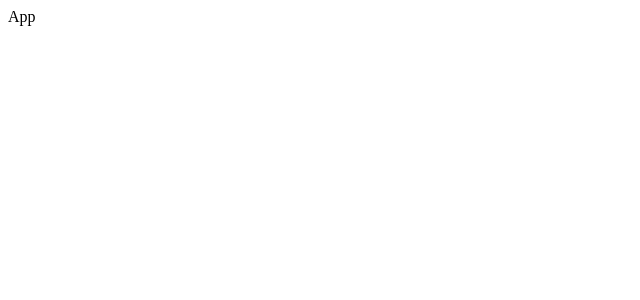
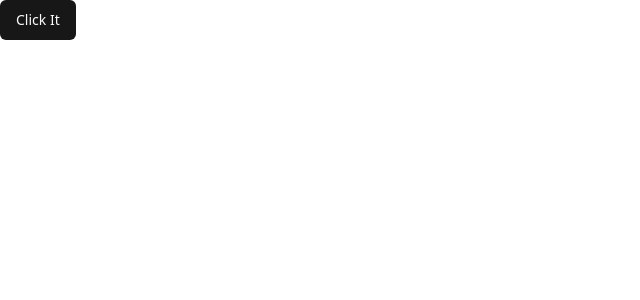
Before and after one commit to Sahilbalhra/E-book-Dashboard, a React (Vite) app: page / in a window 1280 px wide. Shown: the top 300 px of the page, without its empty margins (0-640 px from the left). Built offline with nearby package versions, Linux system fonts and the light colour scheme.

Commit message:
added shadcn-ui

```diff
--- a/src/App.tsx
+++ b/src/App.tsx
@@ -1,5 +1,11 @@
+import { Button } from "./components/ui/button";
+
 const App = () => {
-  return <div>App</div>;
+  return (
+    <>
+      <Button>Click It</Button>
+    </>
+  );
 };
 
 export default App;
--- /dev/null
+++ b/src/components/ui/button.tsx
@@ -0,0 +1,56 @@
+import * as React from "react"
+import { Slot } from "@radix-ui/react-slot"
+import { cva, type VariantProps } from "class-variance-authority"
+
+import { cn } from "@/lib/utils"
+
+const buttonVariants = cva(
+  "inline-flex items-center justify-center whitespace-nowrap rounded-md text-sm font-medium ring-offset-background transition-colors focus-visible:outline-none focus-visible:ring-2 focus-visible:ring-ring focus-visible:ring-offset-2 disabled:pointer-events-none disabled:opacity-50",
+  {
+    variants: {
+      variant: {
+        default: "bg-primary text-primary-foreground hover:bg-primary/90",
+        destructive:
+          "bg-destructive text-destructive-foreground hover:bg-destructive/90",
+        outline:
+          "border border-input bg-background hover:bg-accent hover:text-accent-foreground",
+        secondary:
+          "bg-secondary text-secondary-foreground hover:bg-secondary/80",
+        ghost: "hover:bg-accent hover:text-accent-foreground",
+        link: "text-primary underline-offset-4 hover:underline",
+      },
+      size: {
+        default: "h-10 px-4 py-2",
+        sm: "h-9 rounded-md px-3",
+        lg: "h-11 rounded-md px-8",
+        icon: "h-10 w-10",
+      },
+    },
+    defaultVariants: {
+      variant: "default",
+      size: "default",
+    },
+  }
+)
+
+export interface ButtonProps
+  extends React.ButtonHTMLAttributes<HTMLButtonElement>,
+    VariantProps<typeof buttonVariants> {
+  asChild?: boolean
+}
+
+const Button = React.forwardRef<HTMLButtonElement, ButtonProps>(
+  ({ className, variant, size, asChild = false, ...props }, ref) => {
+    const Comp = asChild ? Slot : "button"
+    return (
+      <Comp
+        className={cn(buttonVariants({ variant, size, className }))}
+        ref={ref}
+        {...props}
+      />
+    )
+  }
+)
+Button.displayName = "Button"
+
+export { Button, buttonVariants }
--- a/src/index.css
+++ b/src/index.css
@@ -0,0 +1,76 @@
+@tailwind base;
+  @tailwind components;
+  @tailwind utilities;
+
+  @layer base {
+    :root {
+      --background: 0 0% 100%;
+      --foreground: 0 0% 3.9%;
+
+      --card: 0 0% 100%;
+      --card-foreground: 0 0% 3.9%;
+
+      --popover: 0 0% 100%;
+      --popover-foreground: 0 0% 3.9%;
+
+      --primary: 0 0% 9%;
+      --primary-foreground: 0 0% 98%;
+
+      --secondary: 0 0% 96.1%;
+      --secondary-foreground: 0 0% 9%;
+
+      --muted: 0 0% 96.1%;
+      --muted-foreground: 0 0% 45.1%;
+
+      --accent: 0 0% 96.1%;
+      --accent-foreground: 0 0% 9%;
+
+      --destructive: 0 84.2% 60.2%;
+      --destructive-foreground: 0 0% 98%;
+
+      --border: 0 0% 89.8%;
+      --input: 0 0% 89.8%;
+      --ring: 0 0% 3.9%;
+
+      --radius: 0.5rem;
+    }
+
+    .dark {
+      --background: 0 0% 3.9%;
+      --foreground: 0 0% 98%;
+
+      --card: 0 0% 3.9%;
+      --card-foreground: 0 0% 98%;
+
+      --popover: 0 0% 3.9%;
+      --popover-foreground: 0 0% 98%;
+
+      --primary: 0 0% 98%;
+      --primary-foreground: 0 0% 9%;
+
+      --secondary: 0 0% 14.9%;
+      --secondary-foreground: 0 0% 98%;
+
+      --muted: 0 0% 14.9%;
+      --muted-foreground: 0 0% 63.9%;
+
+      --accent: 0 0% 14.9%;
+      --accent-foreground: 0 0% 98%;
+
+      --destructive: 0 62.8% 30.6%;
+      --destructive-foreground: 0 0% 98%;
+
+      --border: 0 0% 14.9%;
+      --input: 0 0% 14.9%;
+      --ring: 0 0% 83.1%;
+    }
+  }
+
+  @layer base {
+    * {
+      @apply border-border;
+    }
+    body {
+      @apply bg-background text-foreground;
+    }
+  }
--- /dev/null
+++ b/src/lib/utils.ts
@@ -0,0 +1,6 @@
+import { type ClassValue, clsx } from "clsx"
+import { twMerge } from "tailwind-merge"
+
+export function cn(...inputs: ClassValue[]) {
+  return twMerge(clsx(inputs))
+}
--- a/tailwind.config.js
+++ b/tailwind.config.js
@@ -1,8 +1,77 @@
 /** @type {import('tailwindcss').Config} */
-export default {
-  content: [],
+module.exports = {
+  darkMode: ["class"],
+  content: [
+    './pages/**/*.{ts,tsx}',
+    './components/**/*.{ts,tsx}',
+    './app/**/*.{ts,tsx}',
+    './src/**/*.{ts,tsx}',
+  ],
+  prefix: "",
   theme: {
-    extend: {},
+    container: {
+      center: true,
+      padding: "2rem",
+      screens: {
+        "2xl": "1400px",
+      },
+    },
+    extend: {
+      colors: {
+        border: "hsl(var(--border))",
+        input: "hsl(var(--input))",
+        ring: "hsl(var(--ring))",
+        background: "hsl(var(--background))",
+        foreground: "hsl(var(--foreground))",
+        primary: {
+          DEFAULT: "hsl(var(--primary))",
+          foreground: "hsl(var(--primary-foreground))",
+        },
+        secondary: {
+          DEFAULT: "hsl(var(--secondary))",
+          foreground: "hsl(var(--secondary-foreground))",
+        },
+        destructive: {
+          DEFAULT: "hsl(var(--destructive))",
+          foreground: "hsl(var(--destructive-foreground))",
+        },
+        muted: {
+          DEFAULT: "hsl(var(--muted))",
+          foreground: "hsl(var(--muted-foreground))",
+        },
+        accent: {
+          DEFAULT: "hsl(var(--accent))",
+          foreground: "hsl(var(--accent-foreground))",
+        },
+        popover: {
+          DEFAULT: "hsl(var(--popover))",
+          foreground: "hsl(var(--popover-foreground))",
+        },
+        card: {
+          DEFAULT: "hsl(var(--card))",
+          foreground: "hsl(var(--card-foreground))",
+        },
+      },
+      borderRadius: {
+        lg: "var(--radius)",
+        md: "calc(var(--radius) - 2px)",
+        sm: "calc(var(--radius) - 4px)",
+      },
+      keyframes: {
+        "accordion-down": {
+          from: { height: "0" },
+          to: { height: "var(--radix-accordion-content-height)" },
+        },
+        "accordion-up": {
+          from: { height: "var(--radix-accordion-content-height)" },
+          to: { height: "0" },
+        },
+      },
+      animation: {
+        "accordion-down": "accordion-down 0.2s ease-out",
+        "accordion-up": "accordion-up 0.2s ease-out",
+      },
+    },
   },
-  plugins: [],
+  plugins: [require("tailwindcss-animate")],
 }
--- a/vite.config.ts
+++ b/vite.config.ts
@@ -1,4 +1,4 @@
-import path from "path";
+import path from "node:path";
 import { defineConfig } from "vite";
 import react from "@vitejs/plugin-react-swc";
 
```
Also changed, not shown: package.json (+7 -1 lines), tsconfig.json (+6 -1 lines), components.json (added), 1 other file (tests, documents, lock files or other folders).
